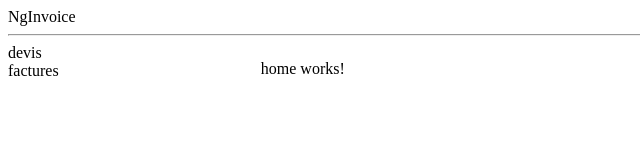
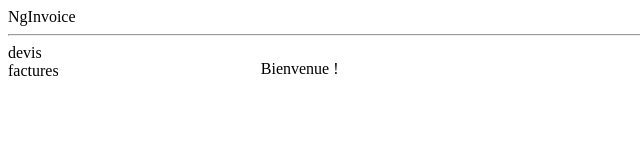
Before and after one commit to codeconcept/nginvoice, an Angular app: page / in a window 1280 px wide. Shown: the top 160 px of the page, without its empty margins (0-640 px from the left). Built offline with nearby package versions, Linux system fonts and the light colour scheme.

Commit message:
resetting the URL

```diff
--- a/src/app/app.component.html
+++ b/src/app/app.component.html
@@ -3,7 +3,7 @@
 </div>
 <hr>
 <div class="side-menu">
-  <a routerLink="/estimates">devis</a>
+  <a [routerLink]="[{ outlets: { primary: 'estimates', details: null } }]">devis</a>
   <a>factures</a>
 </div>
 
--- a/src/app/home/home.component.html
+++ b/src/app/home/home.component.html
@@ -1,3 +1,3 @@
 <p>
-  home works!
+  Bienvenue !
 </p>
```
